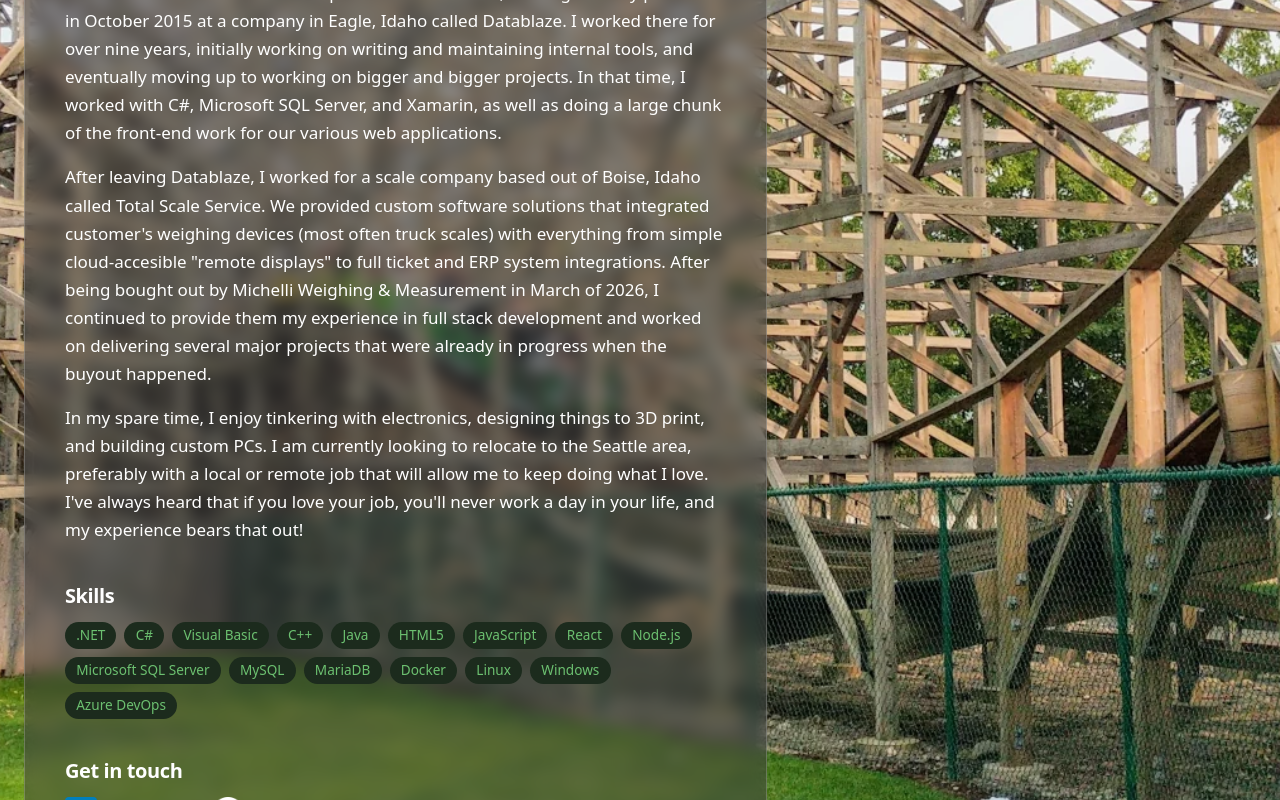
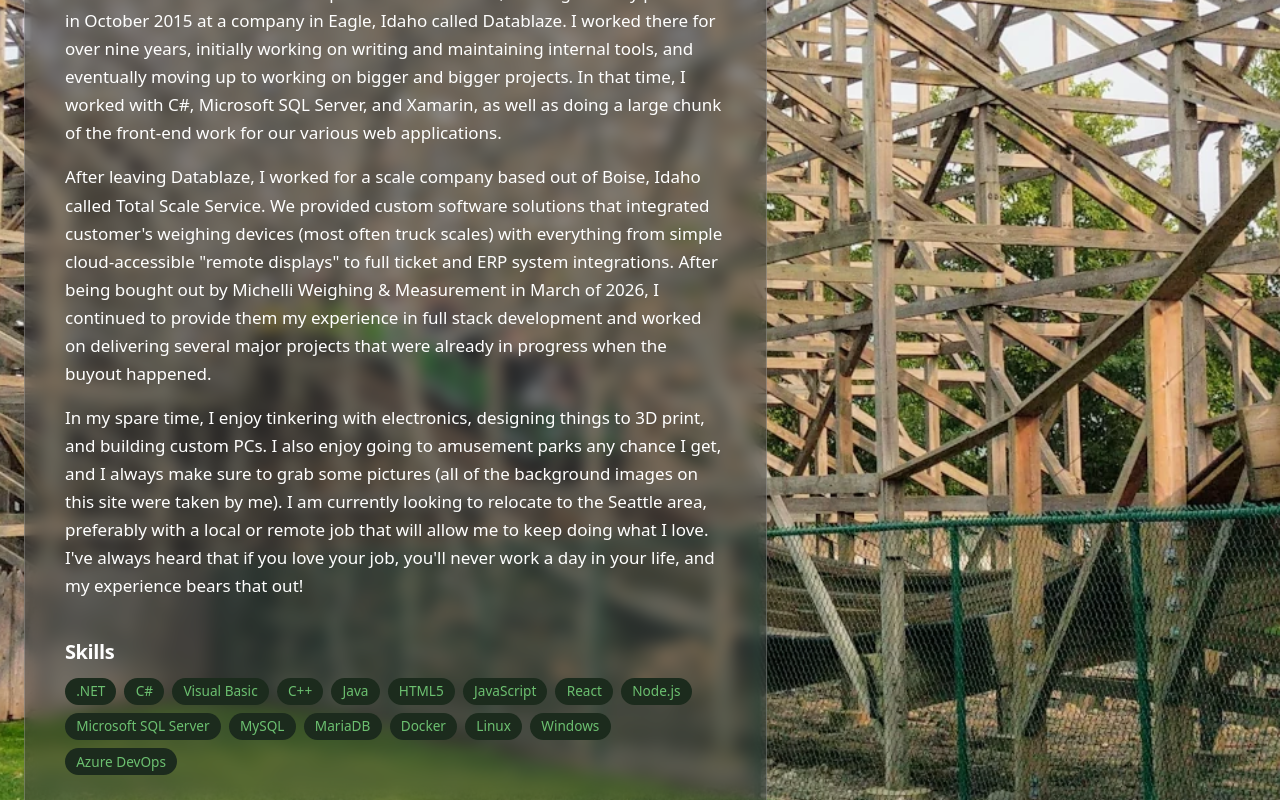
Before and after one commit to coasterboy101/dillrellis-com, a React (Vite) app: page /about in a window 1280 px wide. Shown: the part 537-1337 px from the top of the page. Built offline with nearby package versions, Linux system fonts and the light colour scheme.

Commit message:
- Fixed a spelling mistake on About - Fleshed out the last paragraph on the About page a bit more

```diff
--- a/src/pages/About.jsx
+++ b/src/pages/About.jsx
@@ -23,14 +23,15 @@ export default function About() {
           </p>
           <p>
             After leaving Datablaze, I worked for a scale company based out of Boise, Idaho called Total Scale Service. We provided custom software solutions
-            that integrated customer's weighing devices (most often truck scales) with everything from simple cloud-accesible "remote displays" to full ticket
-            and ERP system integrations. After being bought out by Michelli Weighing & Measurement in March of 2026, I continued to provide them my experience
-            in full stack development and worked on delivering several major projects that were already in progress when the buyout happened.
+            that integrated customer's weighing devices (most often truck scales) with everything from simple cloud-accessible "remote displays" to full
+            ticket and ERP system integrations. After being bought out by Michelli Weighing & Measurement in March of 2026, I continued to provide them my
+            experience in full stack development and worked on delivering several major projects that were already in progress when the buyout happened.
           </p>
           <p>
-            In my spare time, I enjoy tinkering with electronics, designing things to 3D print, and building custom PCs. I am currently looking to relocate to
-            the Seattle area, preferably with a local or remote job that will allow me to keep doing what I love. I've always heard that if you love your job,
-            you'll never work a day in your life, and my experience bears that out!
+            In my spare time, I enjoy tinkering with electronics, designing things to 3D print, and building custom PCs. I also enjoy going to amusement parks
+            any chance I get, and I always make sure to grab some pictures (all of the background images on this site were taken by me). I am currently
+            looking to relocate to the Seattle area, preferably with a local or remote job that will allow me to keep doing what I love. I've always heard
+            that if you love your job, you'll never work a day in your life, and my experience bears that out!
           </p>
 
           <h2>Skills</h2>
```
